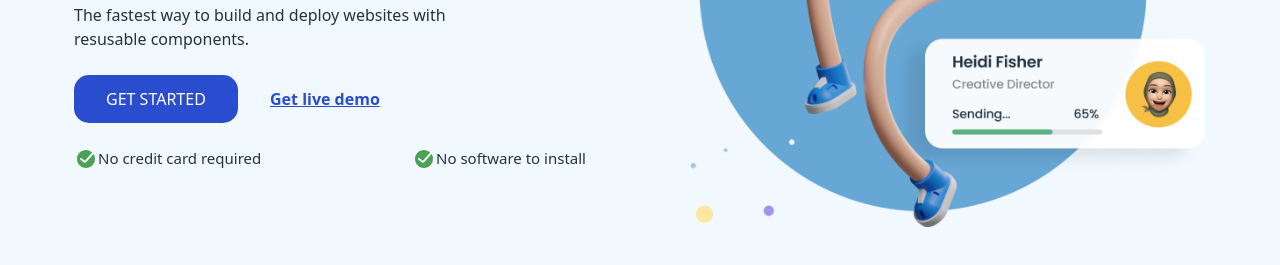
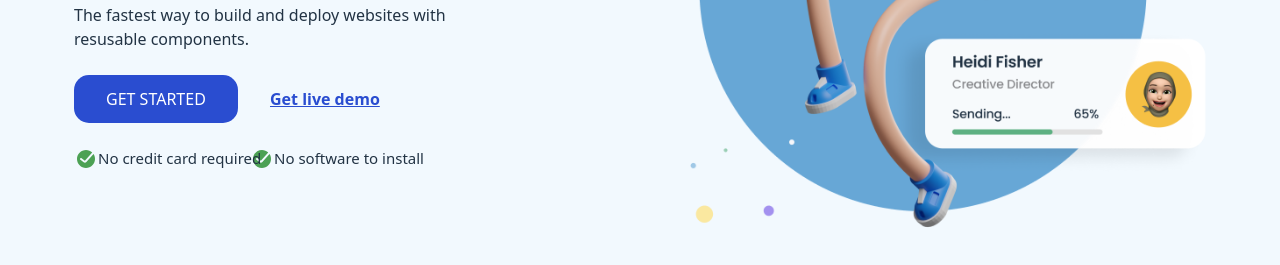
Before and after one commit to A-B620/home-page, a plain HTML site: page index.html in a window 1280 px wide. Shown: the part 443-708 px from the top of the page. Drawn offline with nearby package versions, Linux system fonts and the light colour scheme.

Commit message:
Add files via upload

```diff
--- a/index.html
+++ b/index.html
@@ -52,12 +52,12 @@
             <p class="flex text-[16px] sm:text[18px]  w-[407px] small">The fastest way to build and deploy websites with resusable components.</p>
             <button class="uppercase bg-[#2A4DD0] text-white text-[16px] px-8 py-3 rounded-[15px]">get started</button>
             <a href="" class="text-[#2A4DD0] underline font-bold ml-7 ">Get live demo</a>
-            <ul class=" block  ticks text-[15px] " >
+            <ul class="w-[350px] ticks text-[15px] " >
                 <li class="flex flex-row">
                     <img src="./dccl--responsive-simple-homepage/Done_ring_round_fill.svg" alt="">
                     No credit card required
                 </li>
-                <li class="flex flex-row float-right mt-[-24px] ml-[5px] ">
+                <li class="flex flex-row float-right mt-[-24px]  ml-[20px] ">
                     <img src="./dccl--responsive-simple-homepage/Done_ring_round_fill.svg" alt="">
                     No software to install
                 </li>
```
